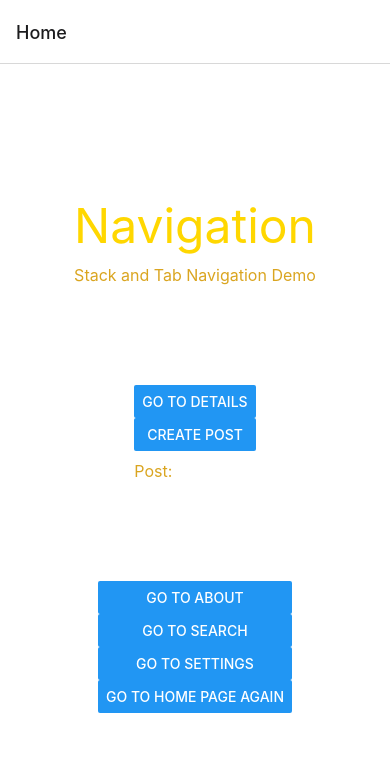
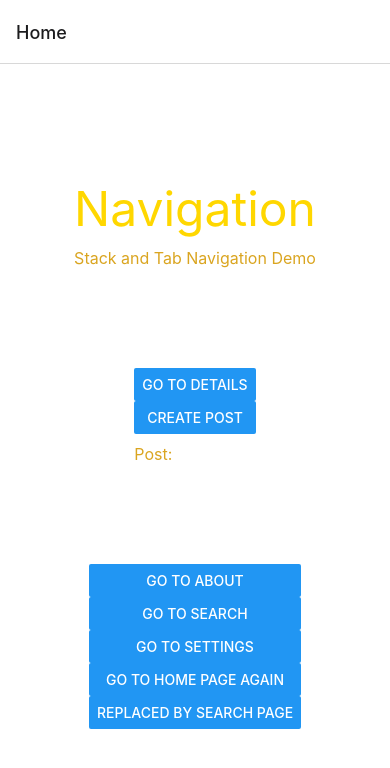
Before and after one commit to sarbanandabhikkhu/expo-examples, a React Native app: screen /Home in a window 390 px wide. Shown: the top 768 px of the page. Built offline with nearby package versions, Linux system fonts and the light colour scheme.

Commit message:
setup NativeStackNavigation

```diff
--- a/App.js
+++ b/App.js
@@ -1,7 +1,7 @@
-import StackNavigation from "./src/navigation/StackNavigation";
+import Navigation from "./src/navigation";
 
 function App() {
-  return <StackNavigation />;
+  return <Navigation />;
 }
 
 export default App;
--- /dev/null
+++ b/src/navigation/NativeStackNavigation.js
@@ -0,0 +1,26 @@
+import { createNativeStackNavigator } from "@react-navigation/native-stack";
+
+import Home from "./screens/Home";
+import About from "./screens/About";
+import Details from "./screens/Details";
+import Search from "./screens/Search";
+import Settings from "./screens/Settings";
+
+import CreatePost from "../components/CreatePost";
+
+const NativeStack = createNativeStackNavigator();
+
+function NativeStackNavigation() {
+  return (
+    <NativeStack.Navigator initialRouteName="Home">
+      <NativeStack.Screen name="Home" component={Home} />
+      <NativeStack.Screen name="About" component={About} />
+      <NativeStack.Screen name="Details" component={Details} initialParams={{ itemId: 25 }} />
+      <NativeStack.Screen name="Search" component={Search} />
+      <NativeStack.Screen name="Settings" component={Settings} />
+      <NativeStack.Screen name="CreatePost" component={CreatePost} />
+    </NativeStack.Navigator>
+  );
+}
+
+export default NativeStackNavigation;
--- a/src/navigation/StackNavigation.js
+++ /dev/null
@@ -1,30 +0,0 @@
-import * as React from "react";
-import { NavigationContainer } from "@react-navigation/native";
-import { createNativeStackNavigator } from "@react-navigation/native-stack";
-
-import Home from "./screen/Home";
-import About from "./screen/About";
-import Details from "./screen/Details";
-import Search from "./screen/Search";
-import Settings from "./screen/Settings";
-
-import CreatePost from "../components/CreatePost";
-
-const Stack = createNativeStackNavigator();
-
-function StackNavigation() {
-  return (
-    <NavigationContainer>
-      <Stack.Navigator initialRouteName="Home">
-        <Stack.Screen name="Home" component={Home} />
-        <Stack.Screen name="About" component={About} />
-        <Stack.Screen name="Details" component={Details} initialParams={{ itemId: 25 }} />
-        <Stack.Screen name="Search" component={Search} />
-        <Stack.Screen name="Settings" component={Settings} />
-        <Stack.Screen name="CreatePost" component={CreatePost} />
-      </Stack.Navigator>
-    </NavigationContainer>
-  );
-}
-
-export default StackNavigation;
--- /dev/null
+++ b/src/navigation/index.js
@@ -0,0 +1,13 @@
+import { NavigationContainer } from "@react-navigation/native";
+
+import NativeStackNavigation from "./NativeStackNavigation";
+
+function Navigation() {
+  return (
+    <NavigationContainer>
+      <NativeStackNavigation />
+    </NavigationContainer>
+  );
+}
+
+export default Navigation;
--- a/src/navigation/screen/Home.js
+++ b/src/navigation/screens/Home.js
@@ -1,9 +1,9 @@
 import { useEffect } from "react";
 import { StyleSheet, Button, Text, View } from "react-native";
-// import { useNavigation } from "@react-navigation/native";
+import { useNavigation } from "@react-navigation/native";
 
-export default function Home({ navigation, route }) {
-  // const navigation = useNavigation();
+export default function Home({ route }) {
+  const navigation = useNavigation();
 
   useEffect(() => {
     if (route.params?.post) {
@@ -16,12 +16,10 @@ export default function Home({ navigation, route }) {
     <View style={styles.container}>
       <Text style={styles.title}>Navigation</Text>
       <Text style={styles.description}>Stack and Tab Navigation Demo</Text>
-
       <View style={styles.buttons}>
         <Button
           title="Go to Details"
           onPress={() => {
-            /* Navigate to the Details route with params */
             navigation.navigate("Details", {
               itemId: 50,
               otherParam: "anything you want here"
@@ -35,9 +33,8 @@ export default function Home({ navigation, route }) {
         <Button title="Go to About" onPress={() => navigation.navigate("About")} />
         <Button title="Go to Search" onPress={() => navigation.navigate("Search")} />
         <Button title="Go to Settings" onPress={() => navigation.navigate("Settings")} />
-
-        {/*<Button title="Replaced by Search page" onPress={() => navigation.replace("Search")} />*/}
         <Button title="Go to Home page again" onPress={() => navigation.push("Home")} />
+        <Button title="Replaced by Search page" onPress={() => navigation.replace("Search")} />
       </View>
     </View>
   );
```
Also changed, not shown: src/navigation/screens/About.js (renamed from src/navigation/screen/About.js), src/navigation/screens/Details.js (renamed from src/navigation/screen/Details.js), src/navigation/screens/Search.js (renamed from src/navigation/screen/Search.js), src/navigation/screens/Settings.js (renamed from src/navigation/screen/Settings.js).
